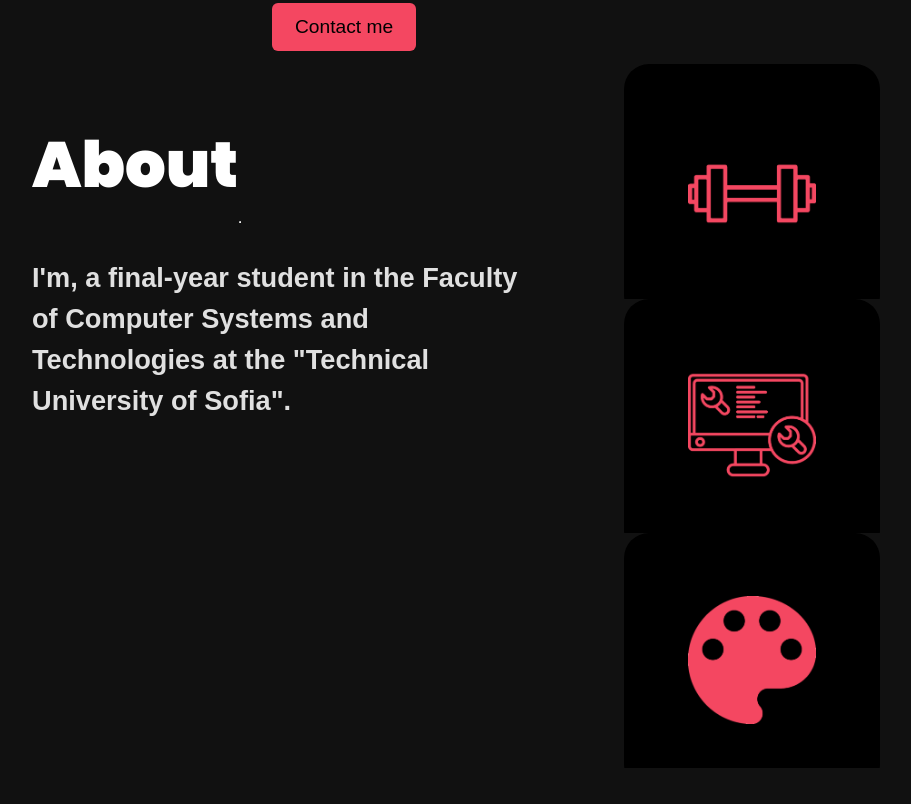
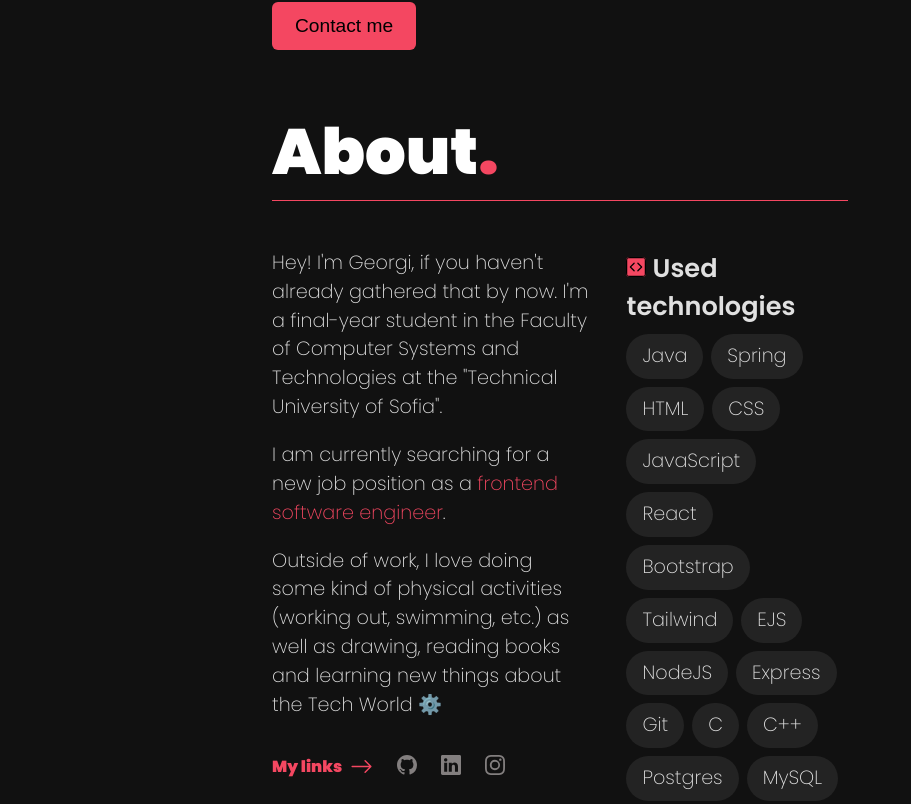
Before and after one commit to dimovv23/Personal-Website-2, a React (Vite) app: page / in a window 1280 px wide. Shown: the part 656-1460 px from the top of the page, without its empty margins (80-991 px from the left). Built offline with nearby package versions, Linux system fonts and the light colour scheme.

Commit message:
Finish "About" section

```diff
--- a/src/components/About/About.css
+++ b/src/components/About/About.css
@@ -1,55 +1,68 @@
 #about {
-  height: 110vh;
+  height: fit-content;
+}
+
+.about-wrapper {
   display: flex;
   align-items: start;
-  justify-content: space-between;
+  flex-direction: column;
+  position: relative;
+  left: 27.5%;
+  height: fit-content;
+  width: 45%;
+}
+
+.about-wrapper h2 {
+  font-size: 4rem;
+  color: white;
+  width: 100%;
+  border-bottom: solid #f44761;
+  border-width: 1px;
+  margin: 0;
+  margin-bottom: 3rem;
+}
+
+.about-header {
+  display: flex;
+  justify-content: start;
+  width: 100%;
 }
 
 .about-container {
-  display: flex;
-  justify-content: flex-start;
-  align-items: start;
-  flex-direction: column;
-  margin-bottom: 10rem;
-  width: 50%;
+  display: grid;
+  grid-template-columns: 2fr 1.25fr;
+
+  position: relative;
+  height: fit-content;
+  width: fit-content;
 }
 
-#about h2 {
-  width: fit-content;
-  font-size: 4rem;
-  color: white;
-  margin-bottom: 0;
+.about-container p {
+  text-align: start;
   position: relative;
-  left: 7rem;
-  text-transform: capitalize;
+  text-transform: none;
+  font-size: 1.2rem;
+  font-weight: 200;
+  width: 100%;
+  margin-top: 0;
 }
 
-#about h3 {
-  text-align: start;
-  position: relative;
-  left: 7rem;
-  font-family: "DotGothic16", sans-serif;
-  text-transform: none;
-  font-size: 1.7rem;
-  width: 80%;
+.text-wrapper {
+  height: fit-content;
 }
 
-#card-container {
+.about-links {
   display: flex;
-  justify-content: space-around;
-  flex-direction: column;
-  height: 80%;
-  width: 40%;
+  gap: 0.5rem;
+  margin-top: 1rem;
 }
 
-#about-card {
-  width: 16rem;
-  height: 16rem;
-  border-radius: 25px;
-  background-color: black;
-  border: none;
+.about-links a {
+  margin-left: 1rem;
+  text-decoration: none;
+  color: #837f7f;
 }
 
-#about-card img {
-  width: 8rem;
+.about-links a:hover {
+  color: #f44761;
 }
--- a/src/components/About/About.jsx
+++ b/src/components/About/About.jsx
@@ -1,38 +1,161 @@
 import "../About/About.css";
-import Card from "../Card.jsx";
-import techImage from "../../assets/tech.png";
-import sportsImage from "../../assets/sports.png";
-import designImage from "../../assets/design.png";
 import Reveal from "../utils/Reveal.jsx";
+import Technologies from "../Technologies/Technologies.jsx";
+import Chip from "../utils/Chip.jsx";
 
 export default function About() {
   return (
     <section id="about">
+      <div className="about-wrapper">
+        <Reveal width="100%">
+          <h2>
+            About
+            <span
+              style={{
+                color: "#f44761",
+              }}
+            >
+              .
+            </span>
+          </h2>
+        </Reveal>
+
         <div className="about-container">
-        <Reveal>
-          <h2>About</h2>
+          <div className="text-wrapper">
+            <Reveal width="90%">
+              <p>
+                Hey! I'm Georgi, if you haven't already gathered that by now.
+                I'm a final-year student in the Faculty of Computer Systems and
+                Technologies at the "Technical University of Sofia".
+              </p>
             </Reveal>
-        <hr />
-        <Reveal>
-          <h3>
-            I'm, a final-year student in the Faculty of Computer Systems and
-            Technologies at the "Technical University of Sofia".
-          </h3>
+            <Reveal width="90%">
+              <p>
+                I am currently searching for a new job position as a{" "}
+                <span style={{ color: "#f44761" }}>
+                  frontend software engineer
+                </span>
+                .
+              </p>
+            </Reveal>
+            <Reveal width="90%">
+              <p>
+                Outside of work, I love doing some kind of physical activities
+                (working out, swimming, etc.) as well as drawing, reading books
+                and learning new things about the Tech World ⚙️
+              </p>
+            </Reveal>
+            <Reveal width="fit-content">
+              <div className="about-links">
+                <span
+                  style={{
+                    color: "#f44761",
+                  }}
+                >
+                  My links{" "}
+                </span>
+                <svg
+                  style={{ color: "#f44761" }}
+                  xmlns="http://www.w3.org/2000/svg"
+                  width="23"
+                  height="23"
+                  fill="currentColor"
+                  class="bi bi-arrow-right"
+                  viewBox="0 0 16 16"
+                >
+                  <path
+                    fill-rule="evenodd"
+                    d="M1 8a.5.5 0 0 1 .5-.5h11.793l-3.147-3.146a.5.5 0 0 1 .708-.708l4 4a.5.5 0 0 1 0 .708l-4 4a.5.5 0 0 1-.708-.708L13.293 8.5H1.5A.5.5 0 0 1 1 8"
+                  />
+                </svg>
+                <a target="_blank" href="https://github.com/dimovv23">
+                  <svg
+                    xmlns="http://www.w3.org/2000/svg"
+                    width="20"
+                    height="20"
+                    fill="currentColor"
+                    class="bi bi-github"
+                    viewBox="0 0 16 16"
+                  >
+                    <path d="M8 0C3.58 0 0 3.58 0 8c0 3.54 2.29 6.53 5.47 7.59.4.07.55-.17.55-.38 0-.19-.01-.82-.01-1.49-2.01.37-2.53-.49-2.69-.94-.09-.23-.48-.94-.82-1.13-.28-.15-.68-.52-.01-.53.63-.01 1.08.58 1.23.82.72 1.21 1.87.87 2.33.66.07-.52.28-.87.51-1.07-1.78-.2-3.64-.89-3.64-3.95 0-.87.31-1.59.82-2.15-.08-.2-.36-1.02.08-2.12 0 0 .67-.21 2.2.82.64-.18 1.32-.27 2-.27s1.36.09 2 .27c1.53-1.04 2.2-.82 2.2-.82.44 1.1.16 1.92.08 2.12.51.56.82 1.27.82 2.15 0 3.07-1.87 3.75-3.65 3.95.29.25.54.73.54 1.48 0 1.07-.01 1.93-.01 2.2 0 .21.15.46.55.38A8.01 8.01 0 0 0 16 8c0-4.42-3.58-8-8-8" />
+                  </svg>
+                </a>
+                <a
+                  target="_blank"
+                  href="https://www.linkedin.com/in/georgi-dimov-818260273/"
+                >
+                  <svg
+                    xmlns="http://www.w3.org/2000/svg"
+                    width="20"
+                    height="20"
+                    fill="currentColor"
+                    class="bi bi-linkedin"
+                    viewBox="0 0 16 16"
+                  >
+                    <path d="M0 1.146C0 .513.526 0 1.175 0h13.65C15.474 0 16 .513 16 1.146v13.708c0 .633-.526 1.146-1.175 1.146H1.175C.526 16 0 15.487 0 14.854zm4.943 12.248V6.169H2.542v7.225zm-1.2-8.212c.837 0 1.358-.554 1.358-1.248-.015-.709-.52-1.248-1.342-1.248S2.4 3.226 2.4 3.934c0 .694.521 1.248 1.327 1.248zm4.908 8.212V9.359c0-.216.016-.432.08-.586.173-.431.568-.878 1.232-.878.869 0 1.216.662 1.216 1.634v3.865h2.401V9.25c0-2.22-1.184-3.252-2.764-3.252-1.274 0-1.845.7-2.165 1.193v.025h-.016l.016-.025V6.169h-2.4c.03.678 0 7.225 0 7.225z" />
+                  </svg>
+                </a>
+                <a target="_blank" href="https://www.instagram.com/_dimovv/">
+                  <svg
+                    xmlns="http://www.w3.org/2000/svg"
+                    width="20"
+                    height="20"
+                    fill="currentColor"
+                    class="bi bi-instagram"
+                    viewBox="0 0 16 16"
+                  >
+                    <path d="M8 0C5.829 0 5.556.01 4.703.048 3.85.088 3.269.222 2.76.42a3.9 3.9 0 0 0-1.417.923A3.9 3.9 0 0 0 .42 2.76C.222 3.268.087 3.85.048 4.7.01 5.555 0 5.827 0 8.001c0 2.172.01 2.444.048 3.297.04.852.174 1.433.372 1.942.205.526.478.972.923 1.417.444.445.89.719 1.416.923.51.198 1.09.333 1.942.372C5.555 15.99 5.827 16 8 16s2.444-.01 3.298-.048c.851-.04 1.434-.174 1.943-.372a3.9 3.9 0 0 0 1.416-.923c.445-.445.718-.891.923-1.417.197-.509.332-1.09.372-1.942C15.99 10.445 16 10.173 16 8s-.01-2.445-.048-3.299c-.04-.851-.175-1.433-.372-1.941a3.9 3.9 0 0 0-.923-1.417A3.9 3.9 0 0 0 13.24.42c-.51-.198-1.092-.333-1.943-.372C10.443.01 10.172 0 7.998 0zm-.717 1.442h.718c2.136 0 2.389.007 3.232.046.78.035 1.204.166 1.486.275.373.145.64.319.92.599s.453.546.598.92c.11.281.24.705.275 1.485.039.843.047 1.096.047 3.231s-.008 2.389-.047 3.232c-.035.78-.166 1.203-.275 1.485a2.5 2.5 0 0 1-.599.919c-.28.28-.546.453-.92.598-.28.11-.704.24-1.485.276-.843.038-1.096.047-3.232.047s-2.39-.009-3.233-.047c-.78-.036-1.203-.166-1.485-.276a2.5 2.5 0 0 1-.92-.598 2.5 2.5 0 0 1-.6-.92c-.109-.281-.24-.705-.275-1.485-.038-.843-.046-1.096-.046-3.233s.008-2.388.046-3.231c.036-.78.166-1.204.276-1.486.145-.373.319-.64.599-.92s.546-.453.92-.598c.282-.11.705-.24 1.485-.276.738-.034 1.024-.044 2.515-.045zm4.988 1.328a.96.96 0 1 0 0 1.92.96.96 0 0 0 0-1.92m-4.27 1.122a4.109 4.109 0 1 0 0 8.217 4.109 4.109 0 0 0 0-8.217m0 1.441a2.667 2.667 0 1 1 0 5.334 2.667 2.667 0 0 1 0-5.334" />
+                  </svg>
+                </a>
+              </div>
             </Reveal>
           </div>
-      <div id="card-container">
           <Reveal>
-          <Card image={sportsImage} />
-        </Reveal>
-        <Reveal>
-          <Card image={techImage} />
-        </Reveal>
-        <Reveal>
-          <Card image={designImage} />
+            <Technologies
+              icon={
+                <svg
+                  style={{
+                    color: "black",
+                    backgroundColor: "#f44761",
+                    borderRadius: "4px",
+                  }}
+                  xmlns="http://www.w3.org/2000/svg"
+                  width="20"
+                  height="20"
+                  fill="currentColor"
+                  class="bi bi-code-square"
+                  viewBox="0 0 16 16"
+                >
+                  <path d="M14 1a1 1 0 0 1 1 1v12a1 1 0 0 1-1 1H2a1 1 0 0 1-1-1V2a1 1 0 0 1 1-1zM2 0a2 2 0 0 0-2 2v12a2 2 0 0 0 2 2h12a2 2 0 0 0 2-2V2a2 2 0 0 0-2-2z" />
+                  <path d="M6.854 4.646a.5.5 0 0 1 0 .708L4.207 8l2.647 2.646a.5.5 0 0 1-.708.708l-3-3a.5.5 0 0 1 0-.708l3-3a.5.5 0 0 1 .708 0m2.292 0a.5.5 0 0 0 0 .708L11.793 8l-2.647 2.646a.5.5 0 0 0 .708.708l3-3a.5.5 0 0 0 0-.708l-3-3a.5.5 0 0 0-.708 0" />
+                </svg>
+              }
+              title={"Used technologies"}
+              content={[
+                <Chip>Java</Chip>,
+                <Chip>Spring</Chip>,
+                <Chip>HTML</Chip>,
+                <Chip>CSS</Chip>,
+                <Chip>JavaScript</Chip>,
+                <Chip>React</Chip>,
+                <Chip>Bootstrap</Chip>,
+                <Chip>Tailwind</Chip>,
+                <Chip>EJS</Chip>,
+                <Chip>NodeJS</Chip>,
+                <Chip>Express</Chip>,
+                <Chip>Git</Chip>,
+                <Chip>C</Chip>,
+                <Chip>C++</Chip>,
+                <Chip>Postgres</Chip>,
+                <Chip>MySQL</Chip>,
+                <Chip>Framer Motion</Chip>,
+              ]}
+            />
           </Reveal>
         </div>
         <br />
         <br />
+      </div>
     </section>
   );
 }
--- a/src/components/Card.jsx
+++ /dev/null
@@ -1,11 +0,0 @@
-import "../components/About/About.css";
-
-export default function Card({ image }) {
-  return (
-    <>
-      <button id="about-card" className="flip-card">
-        <img src={image} alt="" />
-      </button>
-    </>
-  );
-}
--- a/src/components/Contact/Contact.jsx
+++ b/src/components/Contact/Contact.jsx
@@ -5,7 +5,7 @@
   return (
     <section id="contact">
       <div className="contact-container">
-        <Reveal>
+        <Reveal width="fit-content">
           <h2>
             Contact<span className="pinkColor">.</span>
           </h2>
--- a/src/components/Header/Header.css
+++ b/src/components/Header/Header.css
@@ -159,7 +159,8 @@
 .title-wrapper p {
   width: fit-content;
   font-weight: 200;
-  font-size: 1.3rem;
+  font-size: 1.2rem;
+  padding-top: 0.5rem;
   margin: 0;
 }
 
@@ -195,7 +196,7 @@
 }
 
 #intro {
-  height: 90vh;
+  height: 95vh;
   display: flex;
 }
 
--- /dev/null
+++ b/src/components/Technologies/Technologies.css
@@ -0,0 +1,25 @@
+.technologies {
+  height: fit-content;
+  width: 100%;
+}
+
+.technologies h4 {
+  font-size: 1.6rem;
+  font-weight: 600;
+  margin: 0;
+}
+
+.technologies p {
+  display: flex;
+  flex-wrap: wrap;
+  width: fit-content;
+  margin-top: 0;
+}
+
+.chip {
+  background-color: #232323;
+  padding: 0.5rem 1rem;
+  border-radius: 25px;
+  margin-top: 0.5rem;
+  margin-right: 0.5rem;
+}
--- /dev/null
+++ b/src/components/Technologies/Technologies.jsx
@@ -0,0 +1,14 @@
+import "../Technologies/Technologies.css";
+
+export default function Technologies({ icon, title, content }) {
+  return (
+    <div className="technologies">
+      <h4>
+        {icon}
+        <span> </span>
+        {title}
+      </h4>
+      <p>{content}</p>
+    </div>
+  );
+}
--- /dev/null
+++ b/src/components/utils/Chip.jsx
@@ -0,0 +1,3 @@
+export default function Chip({ children }) {
+  return <span className="chip">{children}</span>;
+}
--- a/src/components/utils/Reveal.jsx
+++ b/src/components/utils/Reveal.jsx
@@ -16,7 +16,14 @@
   }, [isInView]);
 
   return (
-    <div ref={ref} style={{ position: "relative", width, overflow: "hidden" }}>
+    <div
+      ref={ref}
+      style={{
+        position: "relative",
+        width,
+        overflow: "hidden",
+      }}
+    >
       <motion.div
         variants={{
           hidden: { opacity: 0, y: 75 },
```
Also changed, not shown: src/components/Contact/Contact.css (+8 -3 lines), src/components/Header/Header.jsx (+5 -4 lines). Lines whose indentation alone changed are shown as unchanged.
